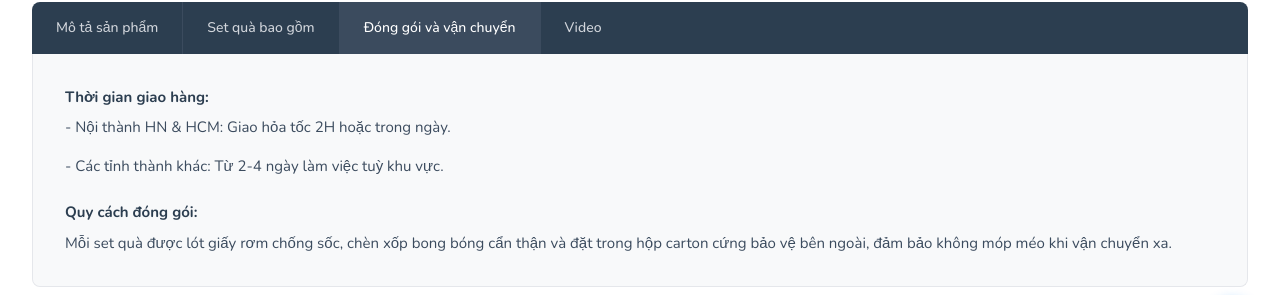
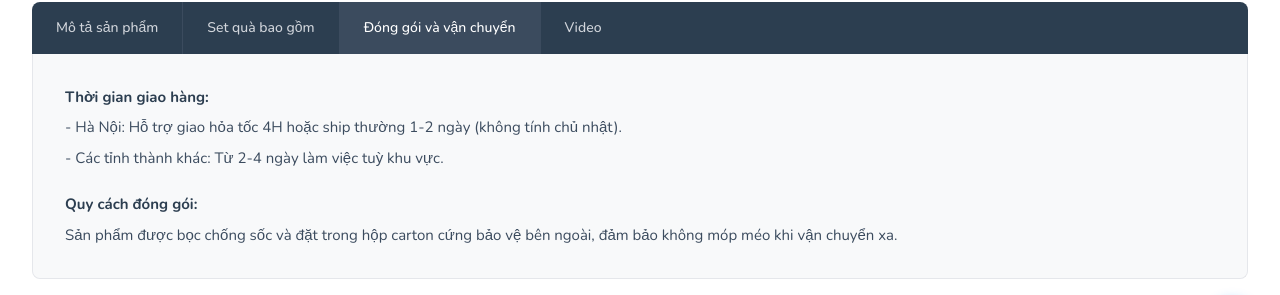
Before and after one commit to hoangtiny/tiemquatang1998, a React (Vite) app: page /san-pham/cu-nhan-mini-box in a window 1280 px wide. Both pictures are taken after a click on the button "Đóng gói và vận chuyển". Shown: the part 972-1267 px from the top of the page. Built offline with nearby package versions, Linux system fonts and the light colour scheme.

Commit message:
sửa đóng gói và vận chuyển

```diff
--- a/src/pages/ProductDetailPage.jsx
+++ b/src/pages/ProductDetailPage.jsx
@@ -629,10 +629,10 @@ const ProductDetailPage = ({ onNavigate }) => {
             {activeTab === 'delivery' && (
               <motion.div initial={{ opacity: 0 }} animate={{ opacity: 1 }}>
                 <h4 className="font-bold text-dark mb-2">Thời gian giao hàng:</h4>
-                <p className="mb-4">- Nội thành HN & HCM: Giao hỏa tốc 2H hoặc trong ngày.</p>
+                <p className="mb-2">- Hà Nội: Hỗ trợ giao hỏa tốc 4H hoặc ship thường 1-2 ngày (không tính chủ nhật).</p>
                 <p className="mb-6">- Các tỉnh thành khác: Từ 2-4 ngày làm việc tuỳ khu vực.</p>
                 <h4 className="font-bold text-dark mb-2">Quy cách đóng gói:</h4>
-                <p>Mỗi set quà được lót giấy rơm chống sốc, chèn xốp bong bóng cẩn thận và đặt trong hộp carton cứng bảo vệ bên ngoài, đảm bảo không móp méo khi vận chuyển xa.</p>
+                <p>Sản phẩm được bọc chống sốc và đặt trong hộp carton cứng bảo vệ bên ngoài, đảm bảo không móp méo khi vận chuyển xa.</p>
               </motion.div>
             )}
 
```
Also changed, not shown: 3 other files (tests, documents, lock files or other folders).
